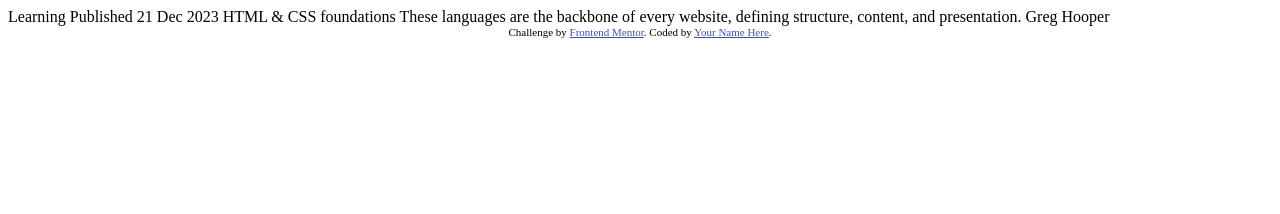
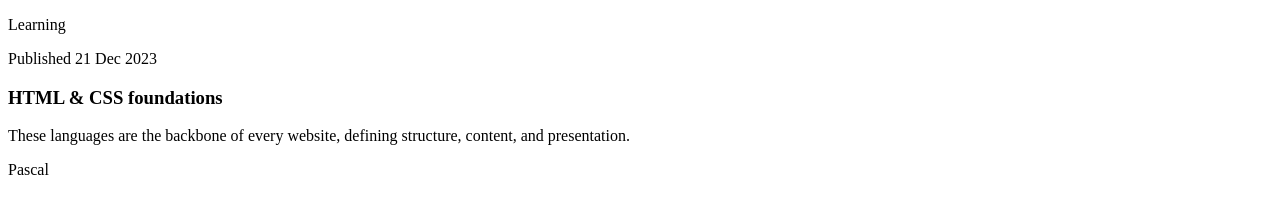
Before and after one commit to Obiwumma/Blog-Review-Card, a plain HTML site: page index.html in a window 1280 px wide. Drawn offline with Linux system fonts and the light colour scheme.

Commit message:
structured the html

```diff
--- a/index.html
+++ b/index.html
@@ -17,19 +17,21 @@
 </head>
 <body>
 
-  Learning
+  <div class="main">
+    <p>Learning</p>
 
-  Published 21 Dec 2023
+    <p>Published 21 Dec 2023</p>
 
-  HTML & CSS foundations
+    <h3>HTML & CSS foundations</h3>
 
-  These languages are the backbone of every website, defining structure, content, and presentation.
+    <p>These languages are the backbone of every website, defining structure, content, and presentation.</p>
 
-  Greg Hooper
+    <p>Pascal</p>
+  </div>
 
-  <div class="attribution">
+  <!-- <div class="attribution">
     Challenge by <a href="https://www.frontendmentor.io?ref=challenge" target="_blank">Frontend Mentor</a>.
     Coded by <a href="#">Your Name Here</a>.
-  </div>
+  </div> -->
 </body>
 </html>
```
